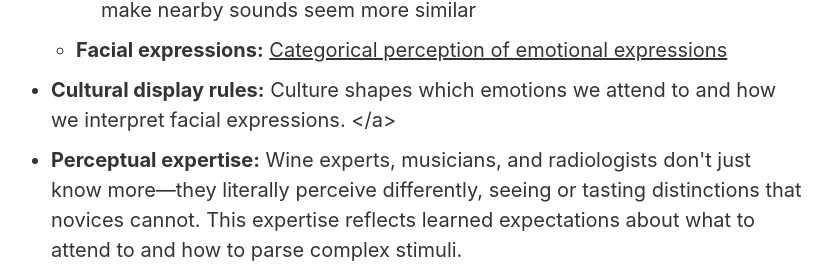
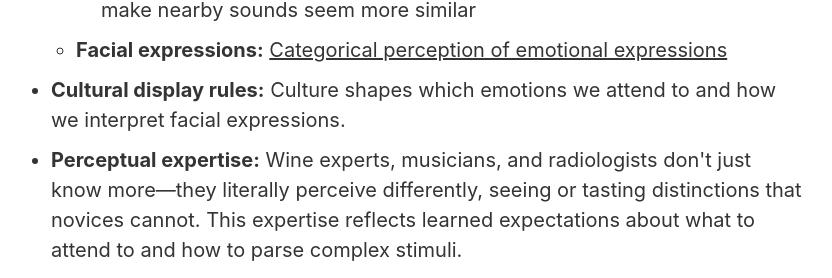
Before and after one commit to csavasegal/csavasegal.github.io, a Jekyll site: the page built from Teaching_materials/OSHER_Fall2025/Lecture_01.md, in a window 1280 px wide and 900 px high, scrolled down 2757 px. Shown: the part 182-460 px from the top of the window, without its empty margins (224-1056 px from the left). Built offline with Jekyll 4.4.1, drawn with Linux system fonts in a browser that asks for light colours; cached includes are drawn as plain includes.

Commit message:
minor typo

```diff
--- a/Teaching_materials/OSHER_Fall2025/Lecture_01.md
+++ b/Teaching_materials/OSHER_Fall2025/Lecture_01.md
@@ -126,7 +126,7 @@ published: true
         </li>
 
 
-        <li><strong>Cultural display rules:</strong> Culture shapes which emotions we attend to and how we interpret facial expressions. </a></li>
+        <li><strong>Cultural display rules:</strong> Culture shapes which emotions we attend to and how we interpret facial expressions.</li>
 
         <li><strong>Perceptual expertise:</strong> Wine experts, musicians, and radiologists don't just know more—they literally perceive differently, seeing or tasting distinctions that novices cannot. This expertise reflects learned expectations about what to attend to and how to parse complex stimuli.
             <div class="example">
```
